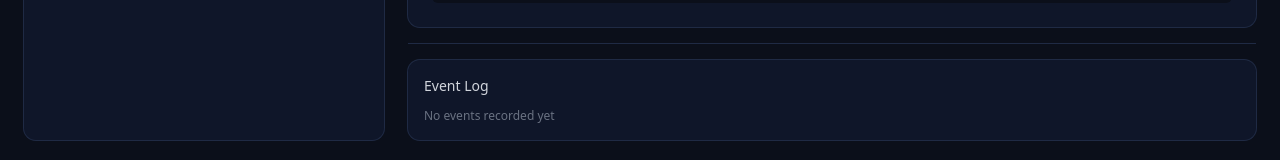
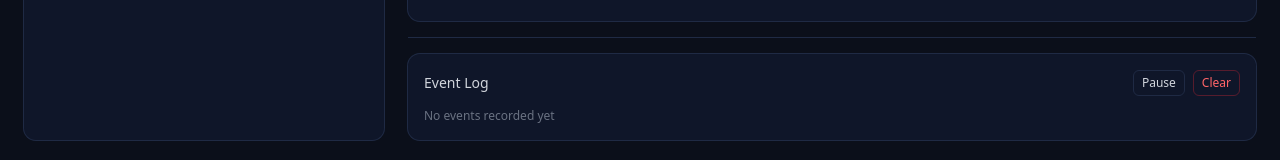
Before and after one commit to AdillSyed/api-chaos-tester, a React (Vite) app: page / in a window 1280 px wide. Shown: the part 640-800 px from the top of the page. Built offline with nearby package versions, Linux system fonts and the light colour scheme.

Commit message:
feat: add clear and pause controls for event logging

```diff
--- a/src/components/logs/EventLogPanel.jsx
+++ b/src/components/logs/EventLogPanel.jsx
@@ -1,18 +1,32 @@
 import { useChaos } from "../../context/useChaos";
 
 export default function EventLogPanel() {
-  const { logs } = useChaos();
+  const { logs, clearLogs, loggingEnabled, setLoggingEnabled } = useChaos();
 
   return (
     <aside className="rounded-xl bg-[#0f1629] p-4 max-h-[240px] overflow-hidden shadow-[0_0_0_1px_#1f2a44]">
-      <h3 className="mb-3 text-sm font-medium text-gray-300">
-        Event Log
-      </h3>
-
+      <div className="mb-3 flex items-center justify-between">
+        <h3 className="text-sm font-medium text-gray-300">Event Log</h3>
+        {!loggingEnabled && (
+          <p className="mb-2 text-xs text-yellow-400">Logging is paused</p>
+        )}
+        <div className="flex items-center gap-2">
+          <button
+            onClick={() => setLoggingEnabled((v) => !v)}
+            className="rounded-md px-2 py-1 text-xs border border-[#1f2a44] text-gray-300 hover:bg-[#162040] transition"
+          >
+            {loggingEnabled ? "Pause" : "Resume"}
+          </button>
+          <button
+            onClick={clearLogs}
+            className="rounded-md px-2 py-1 text-xs border border-red-500/30 text-red-400 hover:bg-red-500/10 transition"
+          >
+            Clear
+          </button>
+        </div>
+      </div>
       {logs.length === 0 ? (
-        <p className="text-xs text-gray-500">
-          No events recorded yet
-        </p>
+        <p className="text-xs text-gray-500">No events recorded yet</p>
       ) : (
         <ul className="space-y-2 max-h-[200px] overflow-y-auto">
           {logs.map((log) => (
@@ -34,14 +48,9 @@ export default function EventLogPanel() {
                 >
                   {log.type.toUpperCase()}
                 </span>
-                <span className="text-gray-500">
-                  {log.timestamp}
-                </span>
+                <span className="text-gray-500">{log.timestamp}</span>
               </div>
-
-              <p className="mt-1 text-gray-400">
-                {log.message}
-              </p>
+              <p className="mt-1 text-gray-400">{log.message}</p>
             </li>
           ))}
         </ul>
--- a/src/context/ChaosProvider.jsx
+++ b/src/context/ChaosProvider.jsx
@@ -12,8 +12,11 @@ export function ChaosProvider({ children }) {
   const [data, setData] = useState(null);
   const [errorInfo, setErrorInfo] = useState(null);
   const [logs, setLogs] = useState([]);
+  const [loggingEnabled, setLoggingEnabled] = useState(true);
 
   const addLog = (entry) => {
+    if (!loggingEnabled) return;
+
     setLogs((prev) => [
       {
         id: crypto.randomUUID(),
@@ -22,6 +25,10 @@ export function ChaosProvider({ children }) {
       },
       ...prev,
     ]);
+  };
+
+  const clearLogs = () => {
+    setLogs([]);
   };
 
 
@@ -38,6 +45,9 @@ export function ChaosProvider({ children }) {
         setErrorInfo,
         logs,
         addLog,
+        clearLogs,
+        loggingEnabled,
+        setLoggingEnabled,
         }}
     >
       {children}
```
